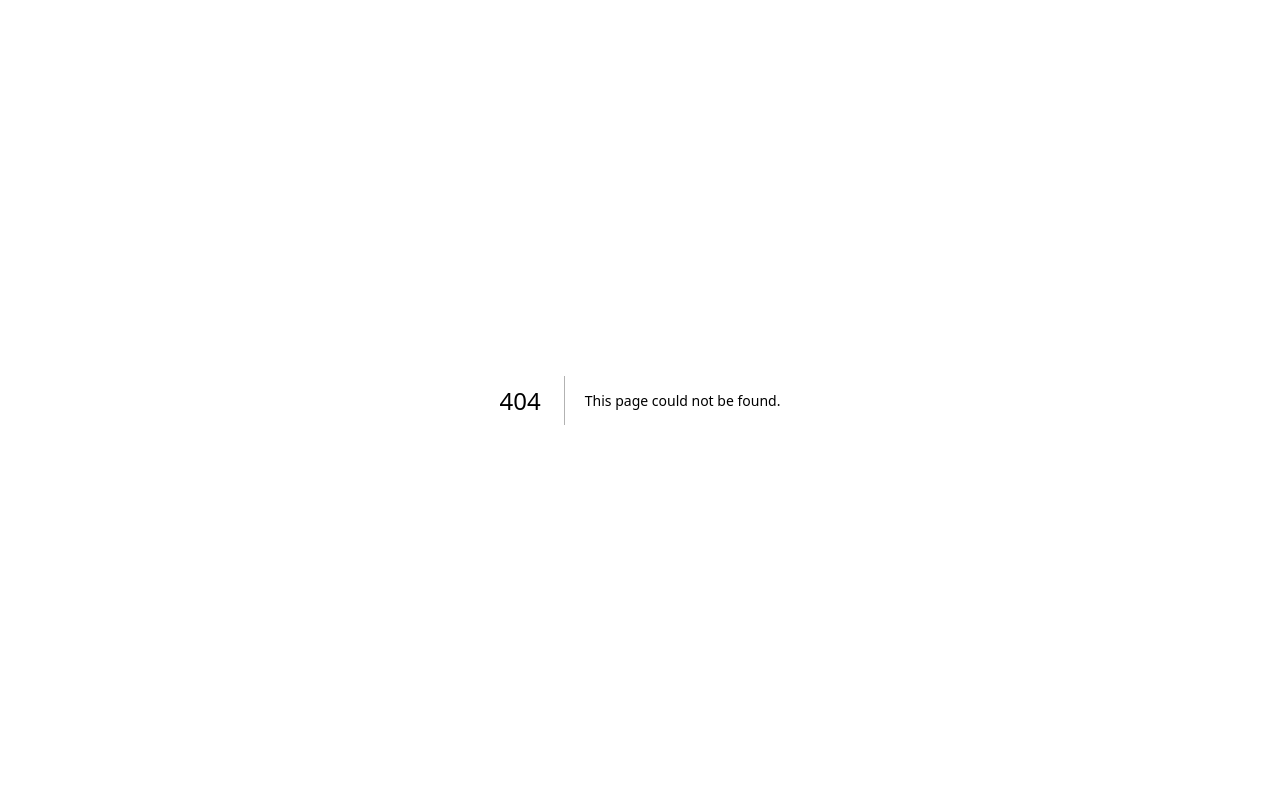
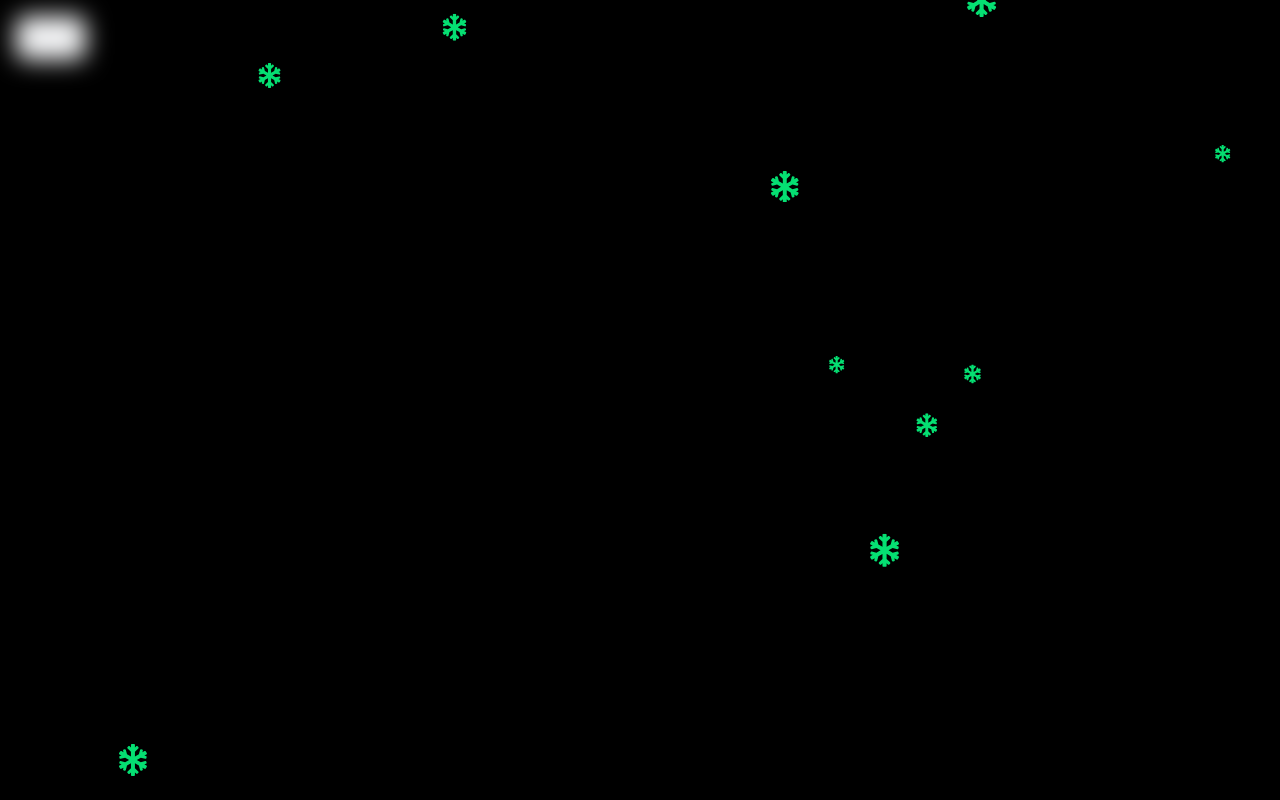
Before and after one commit to idenyy/sudo-surprise, a Next.js app: page /game in a window 1280 px wide. Before the commit this address had no page. Built offline with nearby package versions, Linux system fonts and the light colour scheme.

Commit message:
fix: improve click sensitivity on falling snowflakes

```diff
--- a/app/congratulations/page.tsx
+++ b/app/congratulations/page.tsx
@@ -21,7 +21,7 @@ i = Boy("Diniska");
 u = Girl("Mariya aka bibizyana");
 # 9 березня я зустрів тебе
 i.meet(u);
-# Протягом цього часу ти стала маленьким джерелом позитиву
+# Протягом цього часу ти стала для мене маленьким джерелом позитиву
 u.become(smallSourceOf('positivity'));
 # Тепер я посміхаюсь кожен день, згадуючи тебе
 i.smileEveryDay(() => i.remember(u));
@@ -63,8 +63,8 @@ i.congratulate(u, 'happyBirthday');
             {!isOpen ? (
               <motion.div
                 initial={{ y: 0 }}
-                animate={{ y: [0, -5, 0] }}
-                transition={{ repeat: Infinity, duration: 1.5 }}
+                animate={{ y: [0, -7, 0] }}
+                transition={{ repeat: Infinity, duration: 1 }}
                 onClick={() => setIsOpen(true)}
               >
                 <motion.img
@@ -83,15 +83,16 @@ i.congratulate(u, 'happyBirthday');
                 transition={{ delay: 0 }}
               >
                 <p className="mb-2">Маленька,</p>
-                <p>
+                <p className="text-balance">
                   У цей світлий і пам’ятний день хочеться побажати тобі всього
                   самого найкращого, що є в цьому світі: любові, щастя, удачі,
-                  тепла і доброти. Нехай у твоєму домі завжди панують гармонія,
-                  достаток і радість, а поруч будуть рідні та віддані друзі.
-                  Бажаю, щоб робота приносила задоволення, а кожен новий день
-                  дарував нові можливості й приводи для усмішок. Нехай всі,
-                  навіть самі зухвалі мрії, рано чи пізно збудуться. Будь собою
-                  і ніколи не сумнівайся в своїй красі ❤
+                  тепла і доброти. Щиро бажаю, щоб у тебе, все в житті було
+                  прекрасно, міцна та дружна родина, відмінні друзі, улюблена
+                  робота, достаток у домі. Бажаю, щоб ніколи не втрачала
+                  оптимістичного настрою, а кожен новий день дарував нові
+                  можливості й приводи для усмішок. Нехай всі, навіть самі
+                  зухвалі мрії, рано чи пізно збудуться. Будь собою і ніколи не
+                  сумнівайся в своїй красі ❤
                 </p>
               </motion.div>
             )}
@@ -99,7 +100,7 @@ i.congratulate(u, 'happyBirthday');
 
           <div>
             <motion.button
-              onClick={() => router.push("/")}
+              onClick={() => router.push("/game")}
               className="absolute bottom-4 left-4 mt-6 px-6 py-3 bg-black border border-green-500 text-green-400 font-semibold rounded-xl shadow-lg transition transform hover:scale-105"
               whileTap={{ scale: 0.9 }}
             >
--- a/components/game.tsx
+++ b/app/game/page.tsx
@@ -16,7 +16,7 @@ interface Snowflake {
 export default function DropGame() {
   const [snowflakes, setSnowflakes] = useState<Snowflake[]>([]);
   const [caughtCount, setCaughtCount] = useState(0);
-  const gameAreaRef = useRef<HTMLDivElement | null>(null);
+  const gameAreaRef = useRef<HTMLDivElement>(null);
   const router = useRouter();
 
   const addSnowflake = () => {
@@ -25,16 +25,11 @@ export default function DropGame() {
     const rect = gameAreaRef.current.getBoundingClientRect();
     const newSnowflake: Snowflake = {
       id: uuidv4(),
-      x: Math.random() * rect.width,
+      x: Math.random() * (rect.width - 30),
       y: 0,
-      size: Math.random() * 20 + 12,
+      size: Math.random() * 20 + 14,
     };
     setSnowflakes((prev) => [...prev, newSnowflake]);
-  };
-
-  const catchSnowflake = (id: string) => {
-    setSnowflakes((prev) => prev.filter((snowflake) => snowflake.id !== id));
-    setCaughtCount((prev) => prev + 1);
   };
 
   useEffect(() => {
@@ -46,7 +41,7 @@ export default function DropGame() {
   }, []);
 
   useEffect(() => {
-    if (caughtCount >= 69) {
+    if (caughtCount >= 20) {
       setTimeout(() => {
         router.push("/congratulations");
       }, 500);
@@ -67,19 +62,24 @@ export default function DropGame() {
             duration: 4 + Math.random() * 2,
             ease: "easeIn",
           }}
-          onClick={() => catchSnowflake(snowflake.id)}
-          className="absolute text-green-400"
+          onMouseDown={() => {
+            setSnowflakes((prev) => prev.filter((s) => s.id !== snowflake.id));
+            setCaughtCount((prev) => prev + 1);
+          }}
+          className="absolute text-green-400 cursor-pointer flex items-center justify-center"
           style={{
-            left: snowflake.x,
+            left: `${snowflake.x}px`,
             fontSize: `${snowflake.size}px`,
+            width: `${snowflake.size * 1.5}px`,
+            height: `${snowflake.size * 1.5}px`,
           }}
         >
-          <FaSnowflake />
+          <FaSnowflake style={{ pointerEvents: "none" }} />
         </motion.div>
       ))}
 
-      <div className="absolute top-4 left-4 text-white text-xl font-bold">
-        {caughtCount}
+      <div className="absolute top-4 left-4 text-white text-xl font-bold bg-gray-100 blur-md p-2 rounded-lg">
+        {caughtCount}/100
       </div>
     </div>
   );
--- a/app/page.tsx
+++ b/app/page.tsx
@@ -2,16 +2,16 @@
 
 import { useEffect, useState } from "react";
 import { motion } from "framer-motion";
-import DropGame from "@/components/game";
+import { useRouter } from "next/navigation";
 
 export default function BirthdayApp() {
   const [step, setStep] = useState(0);
   const [command, setCommand] = useState("");
-  const [showMessage, setShowMessage] = useState(false);
   const [hacking, setHacking] = useState(false);
   const [showInput, setShowInput] = useState(false);
-  const [code, setCode] = useState("");
   const [cracked, setCracked] = useState(false);
+
+  const router = useRouter();
 
   useEffect(() => {
     setTimeout(() => setStep(1), 1000);
@@ -29,6 +29,14 @@ export default function BirthdayApp() {
       setTimeout(() => setCracked(true), 10000);
     }
   };
+
+  useEffect(() => {
+    if (cracked) {
+      setTimeout(() => {
+        router.push("/game");
+      }, 500);
+    }
+  }, [cracked, router]);
 
   return (
     <div className="flex flex-col items-center justify-center h-screen bg-black text-green-400 font-mono px-4">
@@ -115,7 +123,6 @@ export default function BirthdayApp() {
               [*] Отримано доступ
             </motion.p>
           )}
-          {cracked && <DropGame />}
         </div>
       )}
     </div>
```
